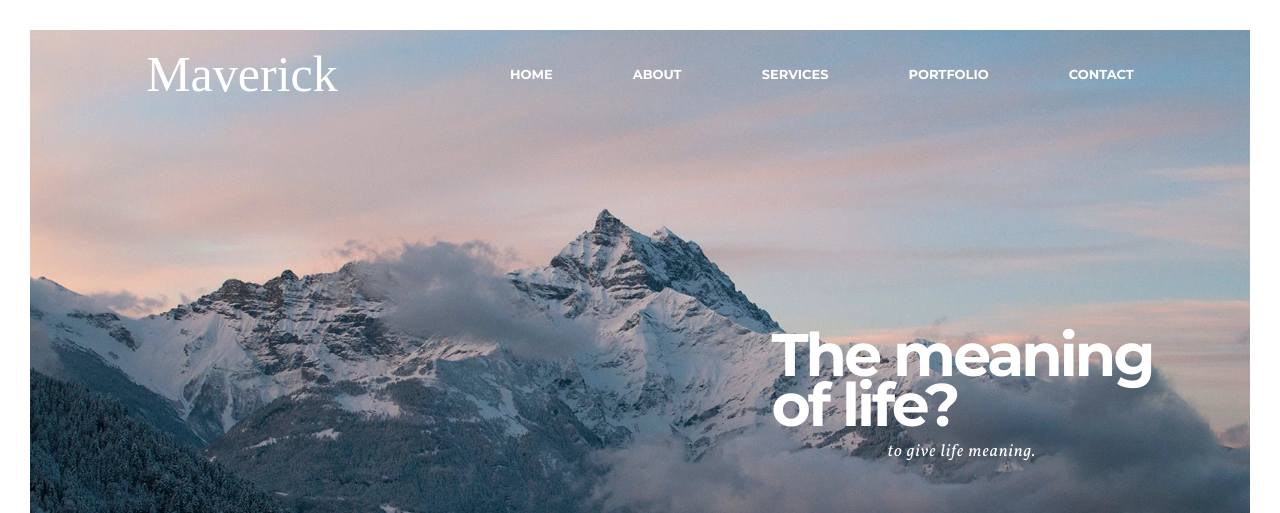
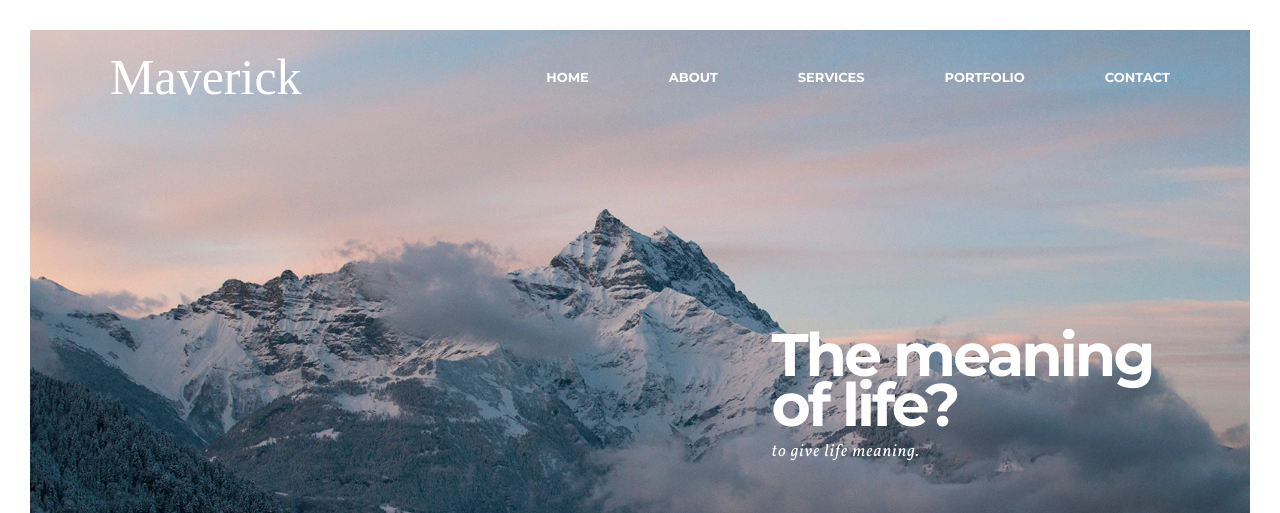
Before and after one commit to akindoju/maverick, a React (Create React App) app: page / in a window 1280 px wide. Shown: the top 513 px of the page. Built offline with nearby package versions, Linux system fonts and the light colour scheme; a web font is replaced by a local one.

Commit message:
Fixed hero styling

```diff
--- a/src/components/Brief/Brief.scss
+++ b/src/components/Brief/Brief.scss
@@ -4,7 +4,7 @@
   grid-template-columns: repeat(2, 1fr);
   grid-template-rows: repeat(2, 1fr);
   grid-gap: 2rem;
-  margin-top: 3rem;
+  margin-top: 2rem;
 
   @media only screen and (max-width: 500px) {
     grid-template-columns: repeat(auto-fit, minmax(30rem, 1fr));
--- a/src/components/Carousel/Carousel.jsx
+++ b/src/components/Carousel/Carousel.jsx
@@ -30,40 +30,11 @@ const Carousel = () => {
       image: love,
       alt: "Silohuette of friends",
       imageTextOne: "Love for all.",
-      imageTextTwo: "Hatred for none",
+      imageSubText: "Hatred for none",
     },
   ];
 
   return (
-    // <div className="carousel">
-    //   {carouselData.map((slide, index) => {
-    //     return (
-    //       <div
-    //         className={index === currentCount ? "slide active" : "slide"}
-    //         key={index}
-    //       >
-    //         {index === currentCount && (
-    //           <div>
-    //             <img
-    //               src={slide.image}
-    //               alt={slide.alt}
-    //               className="header__slider--image"
-    //             />
-    //             <div className="header__slider--text">
-    //               <h1 className="header__slider--text--main">
-    //                 {slide.imageTextOne} <br /> {slide.imageTextTwo}
-    //               </h1>
-    //               <h4 className="header__slider--text--sub">
-    //                 {slide.imageSubText}
-    //               </h4>
-    //             </div>
-    //           </div>
-    //         )}
-    //       </div>
-    //     );
-    //   })}
-    // </div>
-
     <div className="carousel">
       <Swiper
         modules={[EffectFade, Autoplay]}
--- a/src/components/Carousel/Carousel.scss
+++ b/src/components/Carousel/Carousel.scss
@@ -18,7 +18,6 @@
     color: white;
     display: flex;
     flex-direction: column;
-    align-items: center;
 
     &-main {
       font-family: Montserrat, sans-serif;
--- a/src/components/Hero/Hero.jsx
+++ b/src/components/Hero/Hero.jsx
@@ -1,27 +1,8 @@
-import { useEffect, useState } from "react";
 import NavBar from "../NavBar/NavBar";
-import WOW from "wowjs";
 import "./Hero.scss";
 import Carousel from "../Carousel/Carousel";
 
 const Header = () => {
-  // const [currentCount, setCurrentCount] = useState(0);
-  // const length = sliderImages.length;
-
-  useEffect(() => {
-    const wow = new WOW.WOW();
-    wow.init();
-  }, []);
-
-  // if (!Array.isArray(sliderImages) || length <= 0) {
-  //   return null;
-  // }
-
-  //creating slideshow
-  // setTimeout(() => {
-  //   setCurrentCount(currentCount === length - 1 ? 0 : currentCount + 1);
-  // }, 3000);
-
   return (
     <div className="hero">
       <NavBar />
--- a/src/components/NavBar/NavBar.jsx
+++ b/src/components/NavBar/NavBar.jsx
@@ -1,18 +1,12 @@
 import { useState } from "react";
 import { useEffect } from "react";
 import { Link } from "react-scroll";
-import WOW from "wowjs";
 import NavBarOptions from "../NavBarOptions/NavBarOptions";
 import "./NavBar.scss";
 
 const NavBar = () => {
   const [isNavBarOptionsBtnClicked, setIsNavBarOptionsBtnClicked] =
     useState(false);
-
-  useEffect(() => {
-    const wow = new WOW.WOW();
-    wow.init();
-  }, []);
 
   const useViewport = () => {
     const [width, setWidth] = useState(window.innerWidth);
@@ -22,7 +16,7 @@ const NavBar = () => {
       window.addEventListener("resize", handleWindowResize);
       //remove event listener to avoid memory leak
       return window.removeEventListener("resize", handleWindowResize);
-    }, []);
+    });
 
     //returning an object with width in it
     return { width };
@@ -39,7 +33,7 @@ const NavBar = () => {
           setIsNavBarOptionsBtnClicked={setIsNavBarOptionsBtnClicked}
         />
       )}
-      <div className="navBar__akindoju wow fadeInDown">Maverick</div>
+      <div className="navBar__akindoju">Maverick</div>
       {width <= breakPoint ? (
         <svg
           className="navBar__svg"
--- a/src/components/NavBar/NavBar.scss
+++ b/src/components/NavBar/NavBar.scss
@@ -1,8 +1,8 @@
 .navBar {
-  padding: 1.5rem 3rem;
+  padding: 1.8rem 8rem;
   display: flex;
   align-items: center;
-  justify-content: space-around;
+  justify-content: space-between;
   z-index: 10;
   position: absolute;
   left: 0;
```
